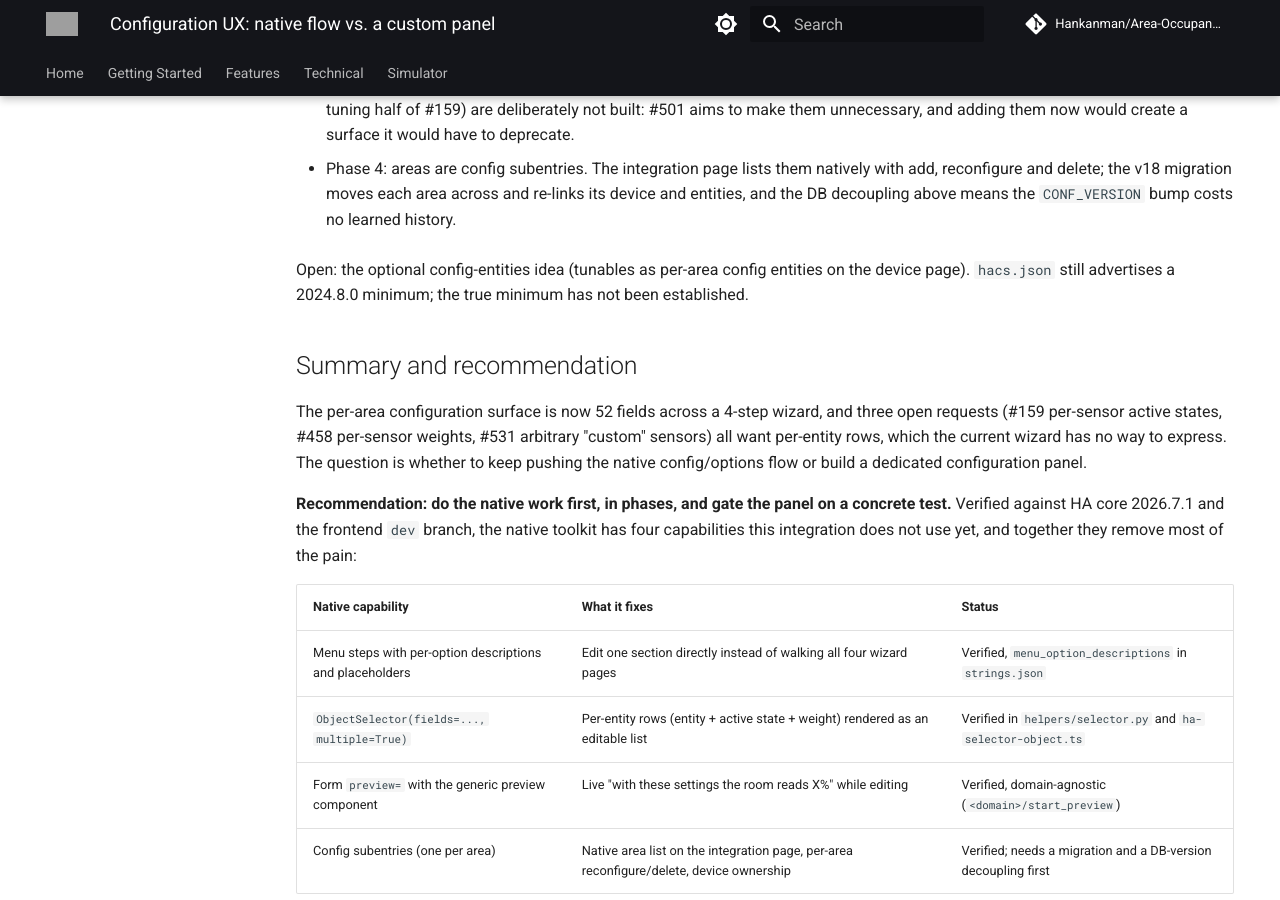
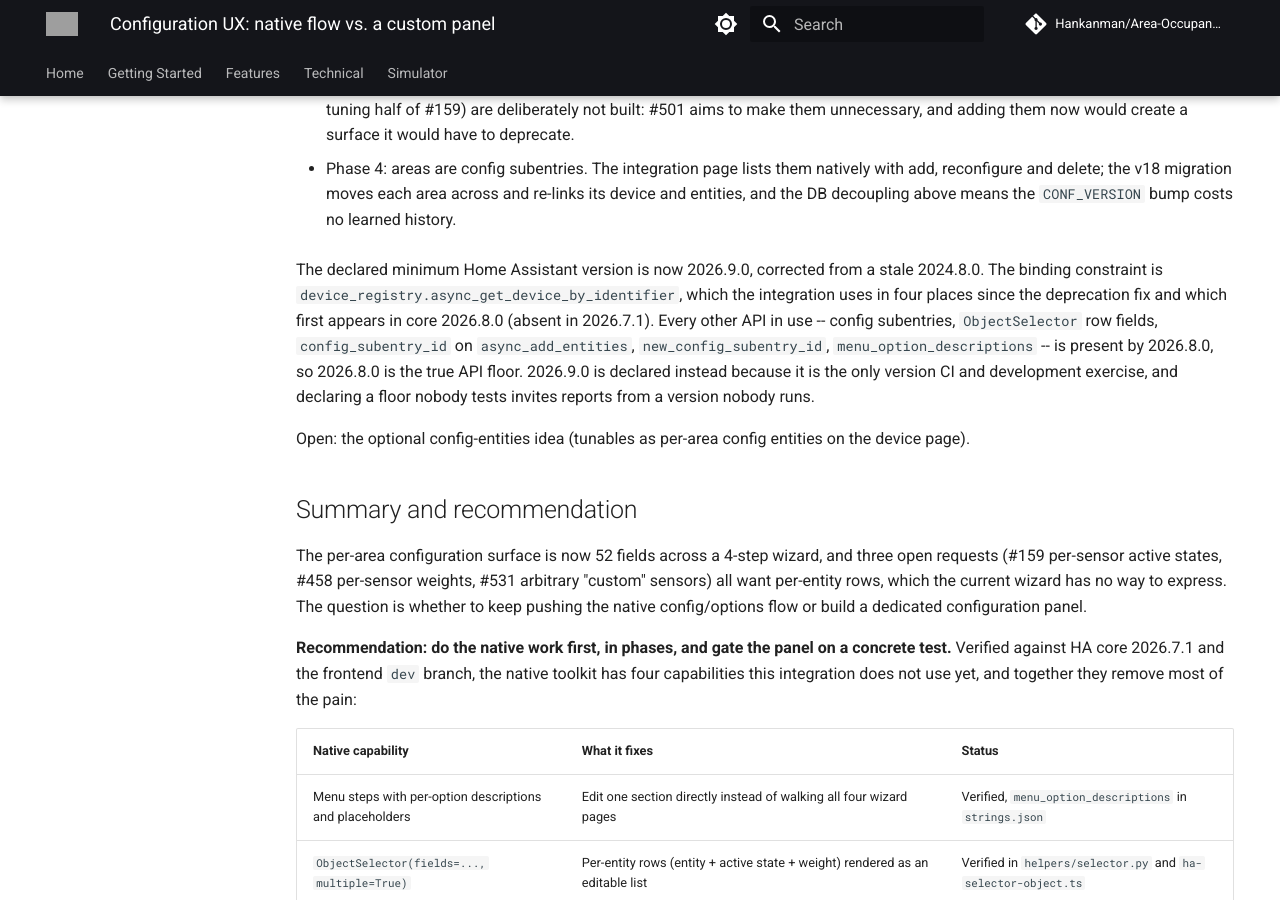
Before and after one commit to Hankanman/Area-Occupancy-Detection, an MkDocs documentation site: the page built from docs/docs/technical/config-ux-scoping.md, in a window 1280 px wide and 900 px high, scrolled down 534 px. Built offline with MkDocs 1.6.1 and Material for MkDocs 9.7.7, drawn with Linux system fonts in a browser that asks for light colours; comment, search, counter and statistics services are not loaded; grey boxes are pictures that could not be loaded.

Commit message:
fix(hacs): declare the real minimum Home Assistant version
hacs.json still advertised 2024.8.0, which has been wrong for a long time
and is now dangerous: the integration calls
device_registry.async_get_device_by_identifier in four places since the
deprecation fix, and that helper first appears in core 2026.8.0 (it is
absent in 2026.7.1). Installing on anything older through HACS would fail at
runtime rather than being blocked up front.

Every other API in use is present by 2026.8.0 -- config subentries,
ObjectSelector row fields, config_subentry_id on async_add_entities,
new_config_subentry_id, menu_option_descriptions -- so 2026.8.0 is the true
API floor. 2026.9.0 is declared instead because it is the only version CI
and development exercise; declaring a floor nobody tests invites reports
from a version nobody runs.

Co-Authored-By: Claude Opus 5 <noreply@anthropic.com>
Claude-Session: https://claude.ai/code/session_018uP7po9EorEEygE3phT2CS

```diff
--- a/docs/docs/technical/config-ux-scoping.md
+++ b/docs/docs/technical/config-ux-scoping.md
@@ -29,9 +29,19 @@ Delivered on `feat/config-ux`:
   area across and re-links its device and entities, and the DB decoupling
   above means the `CONF_VERSION` bump costs no learned history.
 
+The declared minimum Home Assistant version is now 2026.9.0, corrected from
+a stale 2024.8.0. The binding constraint is
+`device_registry.async_get_device_by_identifier`, which the integration uses
+in four places since the deprecation fix and which first appears in core
+2026.8.0 (absent in 2026.7.1). Every other API in use -- config subentries,
+`ObjectSelector` row fields, `config_subentry_id` on `async_add_entities`,
+`new_config_subentry_id`, `menu_option_descriptions` -- is present by
+2026.8.0, so 2026.8.0 is the true API floor. 2026.9.0 is declared instead
+because it is the only version CI and development exercise, and declaring a
+floor nobody tests invites reports from a version nobody runs.
+
 Open: the optional config-entities idea (tunables as per-area config
-entities on the device page). `hacs.json` still advertises a 2024.8.0
-minimum; the true minimum has not been established.
+entities on the device page).
 
 ## Summary and recommendation
 
--- a/hacs.json
+++ b/hacs.json
@@ -1,7 +1,7 @@
 {
     "name": "Area Occupancy Detection",
     "render_readme": true,
-    "homeassistant": "2024.8.0",
+    "homeassistant": "2026.9.0",
     "zip_release": true,
     "filename": "area_occupancy.zip"
 }
```
